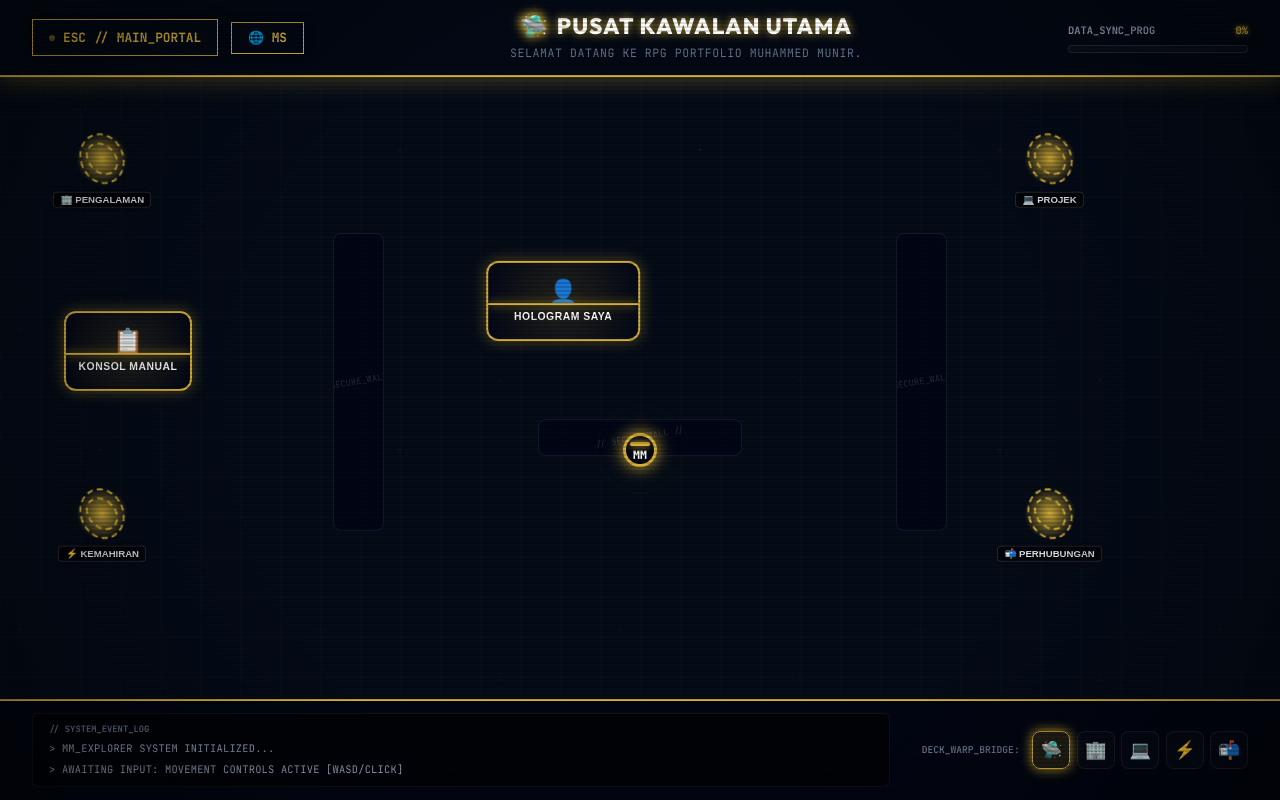
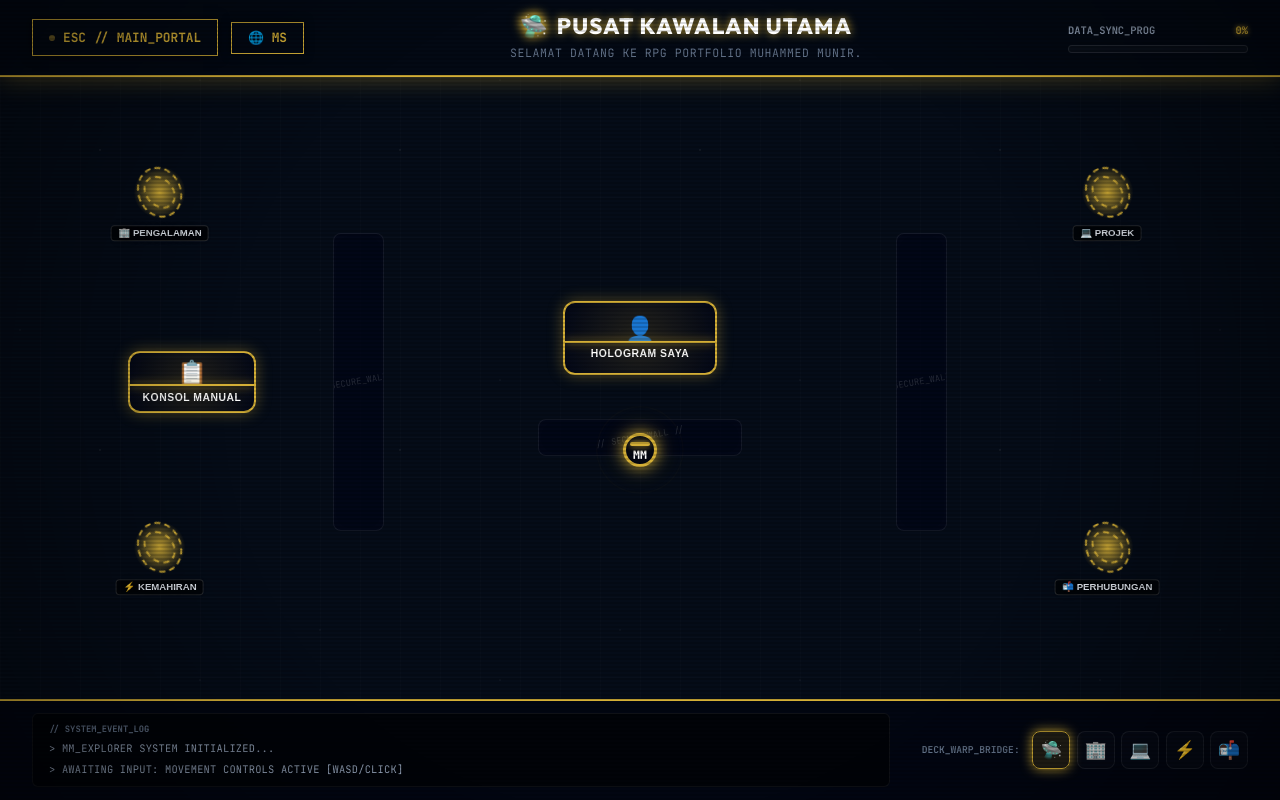
Before and after one commit to muhammedmunir/muhammedmunir.github.io, a SvelteKit app: page /games in a window 1280 px wide. Built offline with nearby package versions, Linux system fonts and the light colour scheme; a web font is replaced by a local one.

Commit message:
fix: Revert desktop game styles to original, implement mobile screen scaling, fix navbar and floating button on phone

```diff
--- a/src/routes/+layout.svelte
+++ b/src/routes/+layout.svelte
@@ -244,6 +244,7 @@
   .footer-copy { font-size: 0.8rem; color: var(--text-muted); }
 
   @media (max-width: 900px) {
+    .nav { padding: 0.8rem 4vw !important; }
     .nav-links { display: none; }
     .nav-cta { display: none; }
   }
--- a/src/routes/games/+page.svelte
+++ b/src/routes/games/+page.svelte
@@ -880,9 +880,7 @@
     flex-direction: column;
     align-items: center;
     justify-content: center;
-    transform: translate(-50%, -50%);
-    z-index: 10;
-    min-width: 80px;
+    transform: translate(-5%, -5%);
   }
   .portal-vortex {
     width: 60px;
@@ -939,10 +937,6 @@
     justify-content: center;
     transition: all 0.3s cubic-bezier(0.4, 0, 0.2, 1);
     overflow: hidden;
-    min-width: 95px;
-    min-height: 80px;
-    transform: translate(-50%, -50%);
-    z-index: 10;
   }
   .node-glow {
     position: absolute;
@@ -952,7 +946,7 @@
     transition: opacity 0.3s ease;
   }
   .datalink-node:hover {
-    transform: translate(-50%, -50%) scale(1.05);
+    transform: scale(1.04);
     box-shadow: 0 0 30px var(--accent);
   }
   .node-core {
@@ -1324,6 +1318,11 @@
 
   /* Responsiveness styling fixes */
   @media (max-width: 800px) {
+    .room-grid {
+      transform: scale(0.72);
+      transform-origin: center center;
+      min-height: 380px;
+    }
     .mobile-dpad {
       display: flex;
       flex-direction: column;
```
Also changed, not shown: src/routes/+page.svelte (+8 -0 lines).
